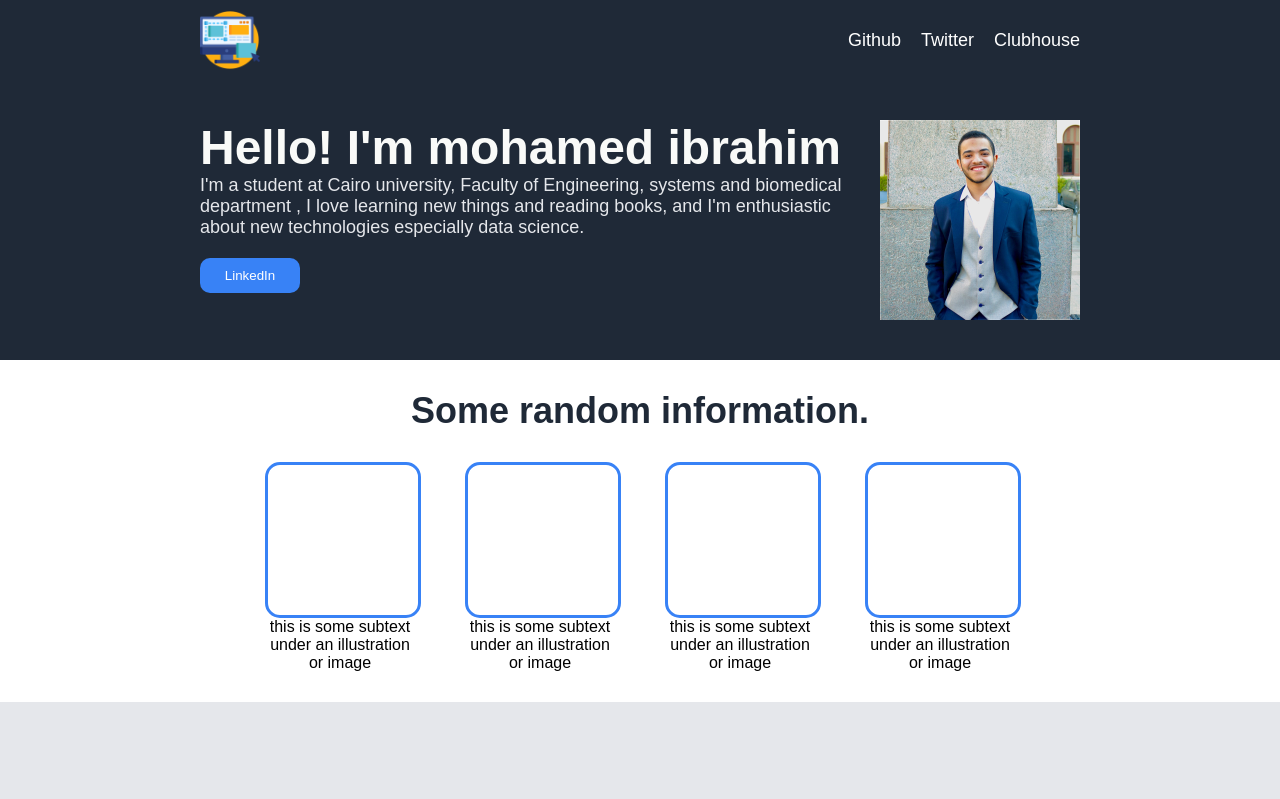
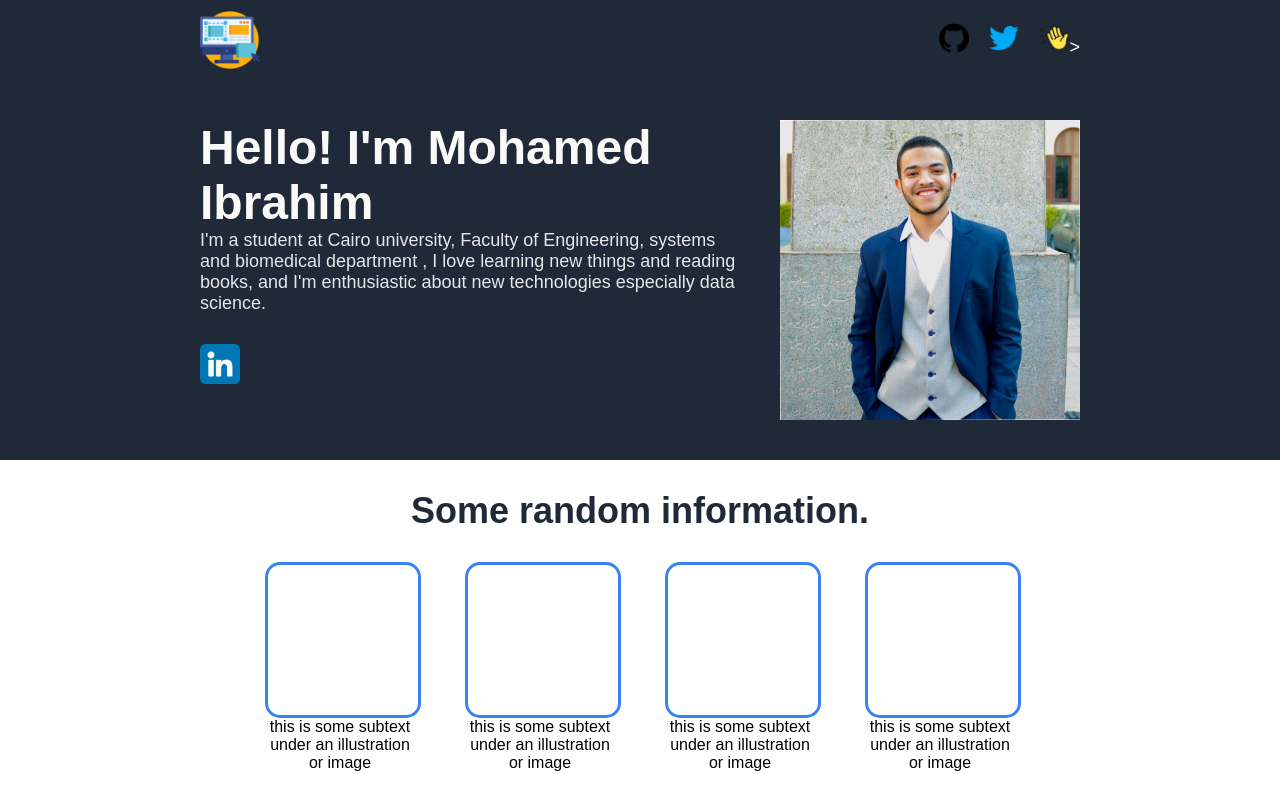
Before and after one commit to Medo072/odin-landing-page-project, a plain HTML site: page index.html in a window 1280 px wide. Shown: the top 799 px of the page. Drawn offline with Linux system fonts and the light colour scheme.

Commit message:
add social media icons

```diff
--- a/index.html
+++ b/index.html
@@ -12,21 +12,21 @@
            <img src="images/logo.png">
             <div class="links">
                 <ul>
-                    <li><a href="https://www.github.com/Medo072" target="_blank">Github</a></li>
-                    <li><a href="https://www.twitter.com/M_72oo" target="_blank">Twitter</a></li>
-                    <li><a href="https://www.clubhouse.com/@mo27ib" target="_blank">Clubhouse</a></li>
+                    <li><a href="https://www.github.com/Medo072" target="_blank"><img src="images/github.png"></a></li>
+                    <li><a href="https://www.twitter.com/M_72oo" target="_blank"><img src="images/twitter.png"></a></li>
+                    <li><a href="https://www.clubhouse.com/@mo27ib" target="_blank"><img src="images/clubhouse.png">></a></li>
                </ul>
             </div>
         </div>
         <div class="first">
             <div class="text">
-                <div class="header1">Hello! I'm mohamed ibrahim</div>
+                <div class="header1">Hello! <span>I'm mohamed ibrahim</span></div>
                 <div class="second-text">I'm a student at Cairo university, Faculty of
                     Engineering, systems and biomedical department
                     , I love learning new things and reading books,
                     and I'm enthusiastic about new technologies especially data science.
                 </div>
-                <button><a href="https://www.linkedin.com/in/mohamed-ibrahim-845a77223/" target="_blank">LinkedIn</a></button>
+                <a href="https://www.linkedin.com/in/mohamed-ibrahim-845a77223/" target="_blank"><img title="linkedin" src="images/linkeding.png"></a>
             </div>
             <img src="images/profile.jpeg">
         </div>
@@ -60,6 +60,7 @@
             <div class="footer">-Naval Ravikant</div>
         </div>
         <div class="fourth">
+            <div class="facebookicon"><img src="images/facebook.png"></div>
             <div class="reach-me">
                 <div class="contact">Want to get in contact! why not!</div>
                 <div class="text">You can reach me on facebook, I'm active there.</div>
--- a/styles.css
+++ b/styles.css
@@ -72,6 +72,10 @@ ul{
     list-style: none;
 }
 
+.links li a img{
+    height: 30px;
+}
+
 a{
     color: white;
     text-decoration: none;
@@ -82,7 +86,7 @@ a{
     width: auto;
 }
 .first img{
-    height: 200px;
+    height: 300px;
     width: auto;
 }
 
@@ -150,6 +154,7 @@ button{
 .reach-me{
     display: flex;
     flex-direction: column;
+    align-self: center;
     gap: 10px;
 }
 
@@ -171,3 +176,17 @@ button{
     color: white;
     height: 80px;
 }
+
+span{
+    text-transform: capitalize;
+    color: #F9FAF8;
+}
+
+.facebookicon img{
+    height: 60px;
+}
+
+.first .text a img{
+    height: 40px;
+    margin-top: 30px;
+}
```
Also changed, not shown: images/clubhouse.png (added), images/facebook.png (added), images/github.png (added), images/linkeding.png (added), images/twitter.png (added).
